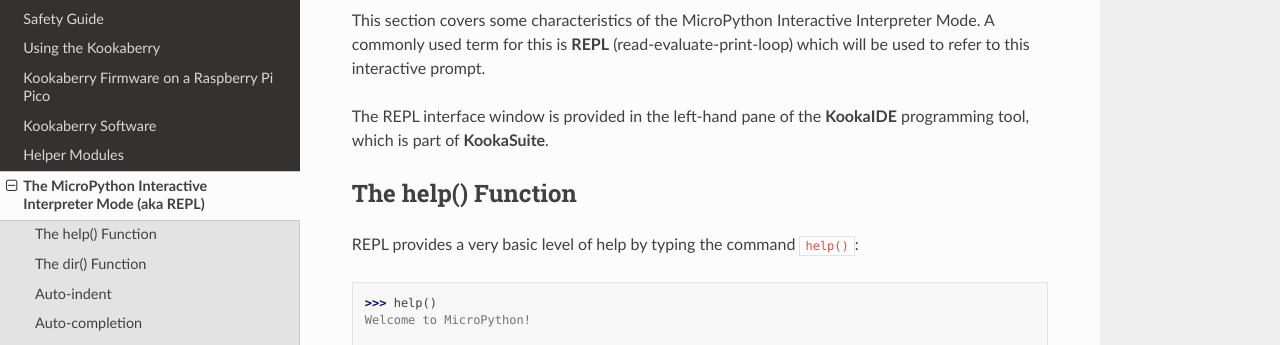
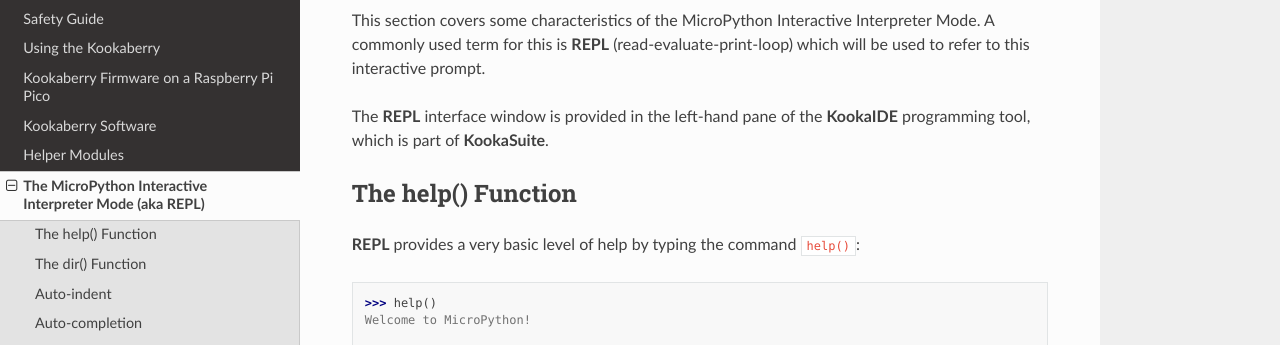
Before and after one commit to TDStrasser/Kookaberry-Reference-Guide, a Sphinx documentation site: the page built from docs/source/repl.rst, in a window 1280 px wide and 900 px high. Shown: the part 188-533 px from the top of the window. Built offline with Sphinx 7.4.7 and the Read the Docs theme 2.0.0, drawn with Linux system fonts in a browser that asks for light colours.

Commit message:
Bold character formats

```diff
--- a/docs/source/repl.rst
+++ b/docs/source/repl.rst
@@ -7,13 +7,13 @@
 Interpreter Mode. A commonly used term for this is **REPL** (read-evaluate-print-loop)
 which will be used to refer to this interactive prompt.
 
-The REPL interface window is provided in the left-hand pane of the **KookaIDE** programming tool,
+The **REPL** interface window is provided in the left-hand pane of the **KookaIDE** programming tool,
 which is part of **KookaSuite**.
 
 The help() Function
 -------------------
 
-REPL provides a very basic level of help by typing the command ``help()``::
+**REPL** provides a very basic level of help by typing the command ``help()``::
 
     >>> help()
     Welcome to MicroPython!
```
